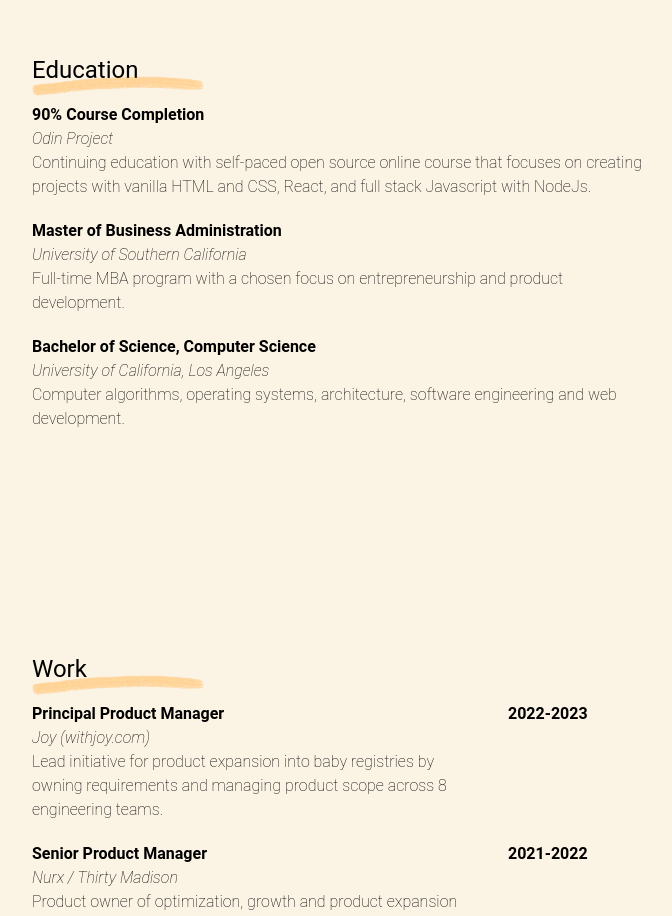
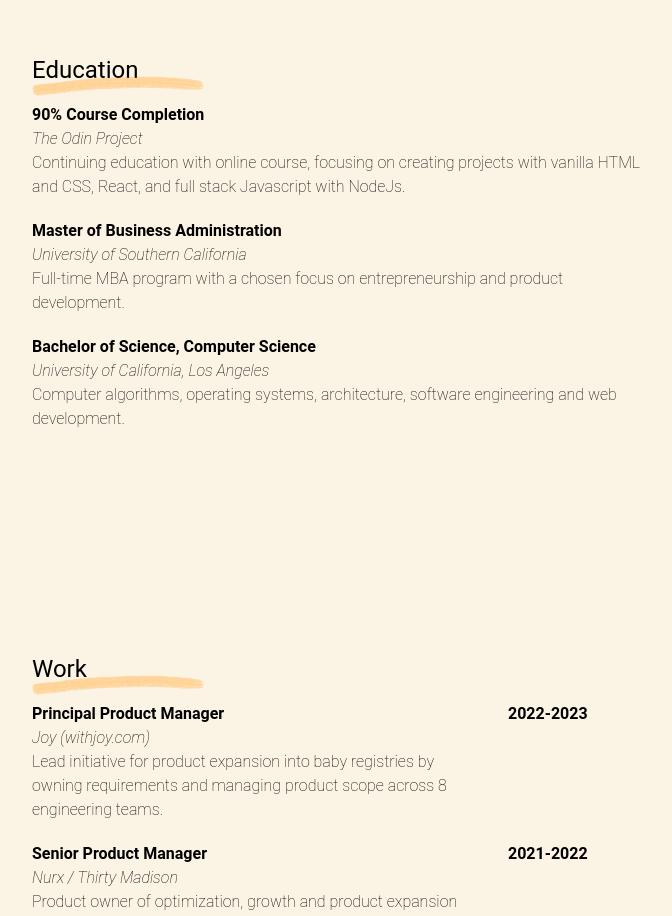
Before and after one commit to susancantdance/susanchenportfolio, a React (Vite) app: page / in a window 1280 px wide. Shown: the part 1660-2576 px from the top of the page, without its empty margins (530-1202 px from the left). Built offline with nearby package versions, Linux system fonts and the light colour scheme; a web font is replaced by a local one.

Commit message:
updated education

```diff
--- a/src/components/education.jsx
+++ b/src/components/education.jsx
@@ -6,11 +6,11 @@ function Education() {
       <div className={styles.section}>
         <div className={styles.job}>
           <span className={styles.jobtitle}>90% Course Completion</span>
-          <span className={styles.jobcompany}>Odin Project</span>
+          <span className={styles.jobcompany}>The Odin Project</span>
           <span className={styles.jobdesc}>
-            Continuing education with self-paced open source online course that
-            focuses on creating projects with vanilla HTML and CSS, React, and
-            full stack Javascript with NodeJs.{" "}
+            Continuing education with online course, focusing on creating
+            projects with vanilla HTML and CSS, React, and full stack Javascript
+            with NodeJs.{" "}
           </span>
         </div>
         {/* <div className={styles.dates}>
```
